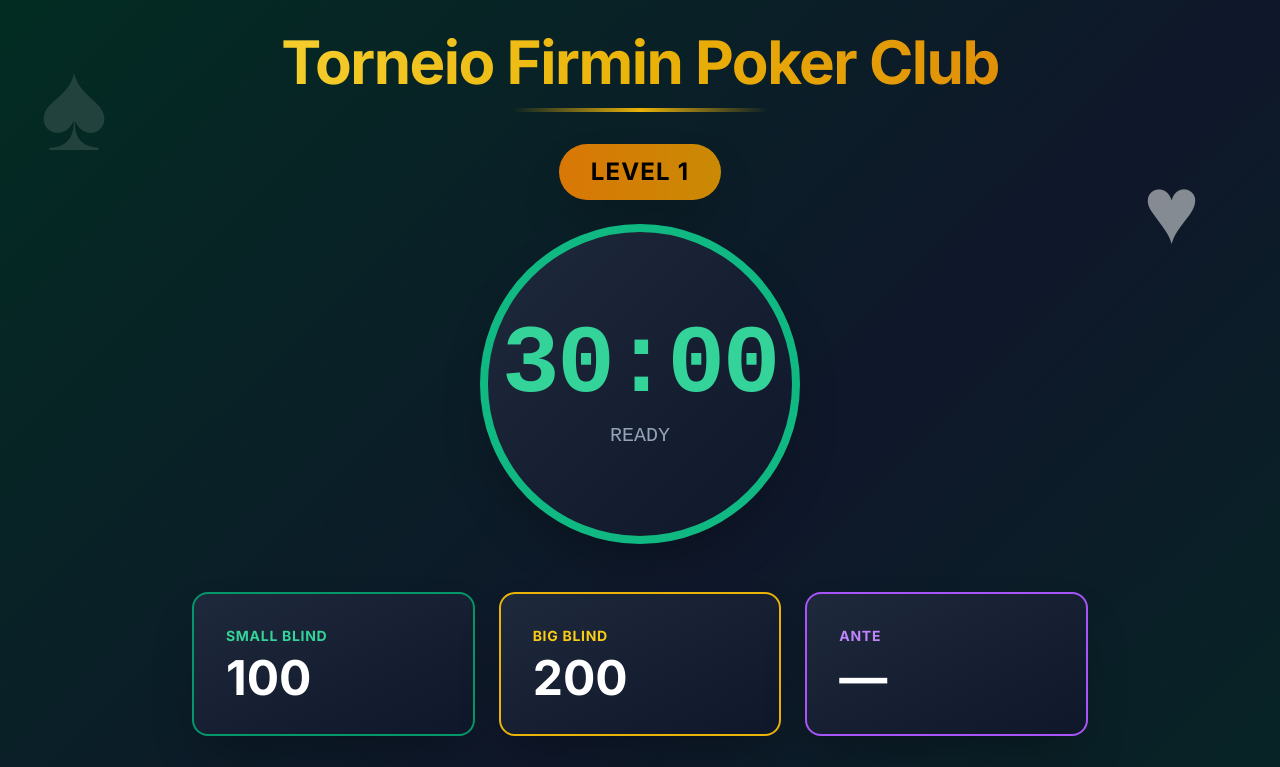
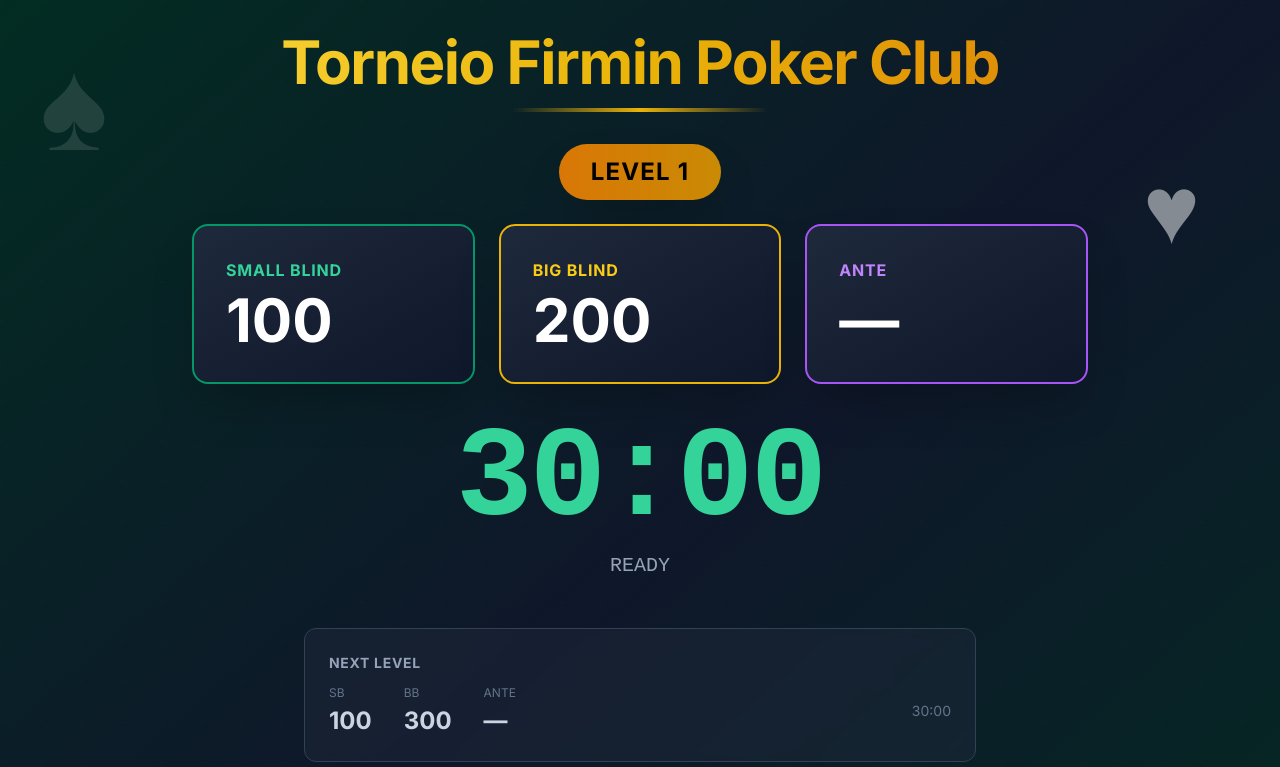
Before and after one commit to AndreBordignon/poker-tournament-manager, a Next.js app: page / in a window 1280 px wide. Shown: the top 767 px of the page. Built offline with nearby package versions, Linux system fonts and the light colour scheme.

Commit message:
refactor: rearrange timer display components for improved layout and styling consistency

```diff
--- a/components/TimerDisplay.tsx
+++ b/components/TimerDisplay.tsx
@@ -73,17 +73,40 @@ export default function TimerDisplay() {
             </div>
           </div>
 
+          {/* Current Blinds - Premium card-style */}
+          <div className="grid grid-cols-3 gap-6 mb-8 max-w-4xl mx-auto">
+            {/* Small Blind */}
+            <div className="bg-gradient-to-br from-slate-800 to-slate-900 rounded-2xl p-8 border-2 border-emerald-600 shadow-2xl">
+              <div className="text-emerald-400 text-md font-bold tracking-wider mb-2">SMALL BLIND</div>
+              <div className="text-6xl font-display font-bold text-white">
+                {currentBlind.smallBlind.toLocaleString()}
+              </div>
+            </div>
+
+            {/* Big Blind */}
+            <div className="bg-gradient-to-br from-slate-800 to-slate-900 rounded-2xl p-8 border-2 border-yellow-500 shadow-2xl">
+              <div className="text-yellow-400 text-md font-bold tracking-wider mb-2">BIG BLIND</div>
+              <div className="text-6xl font-display font-bold text-white">
+                {currentBlind.bigBlind.toLocaleString()}
+              </div>
+            </div>
+
+            {/* Ante */}
+            <div className="bg-gradient-to-br from-slate-800 to-slate-900 rounded-2xl p-8 border-2 border-purple-500 shadow-2xl">
+              <div className="text-purple-400 text-md font-bold tracking-wider mb-2">ANTE</div>
+              <div className="text-6xl font-display font-bold text-white">
+                {displayAnte > 0 ? displayAnte.toLocaleString() : '—'}
+              </div>
+            </div>
+          </div>
           {/* Timer Circle */}
           <div className="relative mb-12">
             <div className={`
-              mx-auto w-80 h-80 rounded-full flex items-center justify-center
-              bg-gradient-to-br from-slate-800 to-slate-900
-              border-8 ${isCritical ? 'border-red-500 animate-glow' : isWarning ? 'border-yellow-500' : 'border-emerald-500'}
-              shadow-2xl transition-all duration-300
+               ${isCritical ? 'border-red-500 animate-glow' : isWarning ? 'border-yellow-500' : 'border-emerald-500'}
             `}>
               <div className="text-center">
                 <div className={`
-                  text-8xl font-mono font-bold tracking-tight
+                  text-9xl font-mono font-bold tracking-tight
                   ${isCritical ? 'text-red-400 animate-pulse' : isWarning ? 'text-yellow-400' : 'text-emerald-400'}
                 `}>
                   {formatTime(timeRemaining)}
@@ -91,33 +114,6 @@ export default function TimerDisplay() {
                 <div className="text-slate-400 text-xl mt-2 font-mono">
                   {isPaused ? 'PAUSED' : isRunning ? 'RUNNING' : 'READY'}
                 </div>
-              </div>
-            </div>
-          </div>
-
-          {/* Current Blinds - Premium card-style */}
-          <div className="grid grid-cols-3 gap-6 mb-8 max-w-4xl mx-auto">
-            {/* Small Blind */}
-            <div className="bg-gradient-to-br from-slate-800 to-slate-900 rounded-2xl p-8 border-2 border-emerald-600 shadow-2xl transform hover:scale-105 transition-transform">
-              <div className="text-emerald-400 text-sm font-bold tracking-wider mb-2">SMALL BLIND</div>
-              <div className="text-5xl font-display font-bold text-white">
-                {currentBlind.smallBlind.toLocaleString()}
-              </div>
-            </div>
-
-            {/* Big Blind */}
-            <div className="bg-gradient-to-br from-slate-800 to-slate-900 rounded-2xl p-8 border-2 border-yellow-500 shadow-2xl transform hover:scale-105 transition-transform">
-              <div className="text-yellow-400 text-sm font-bold tracking-wider mb-2">BIG BLIND</div>
-              <div className="text-5xl font-display font-bold text-white">
-                {currentBlind.bigBlind.toLocaleString()}
-              </div>
-            </div>
-
-            {/* Ante */}
-            <div className="bg-gradient-to-br from-slate-800 to-slate-900 rounded-2xl p-8 border-2 border-purple-500 shadow-2xl transform hover:scale-105 transition-transform">
-              <div className="text-purple-400 text-sm font-bold tracking-wider mb-2">ANTE</div>
-              <div className="text-5xl font-display font-bold text-white">
-                {displayAnte > 0 ? displayAnte.toLocaleString() : '—'}
               </div>
             </div>
           </div>
```
